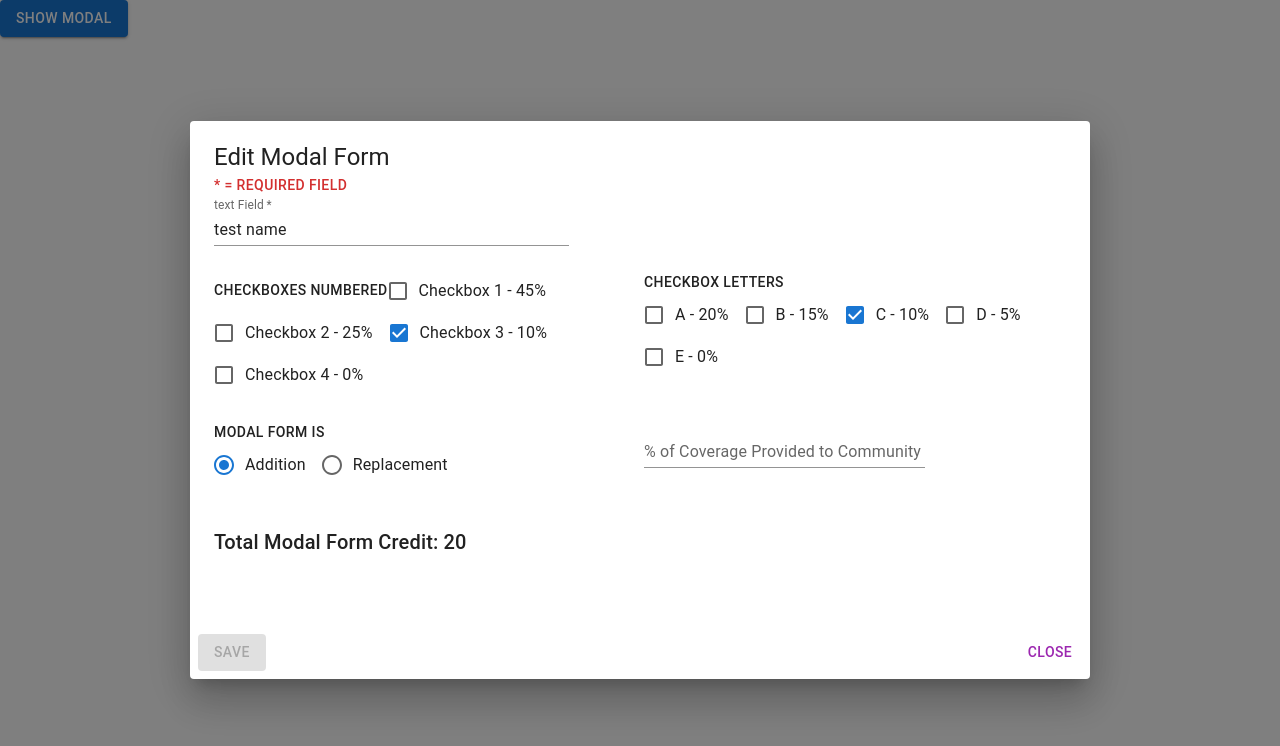
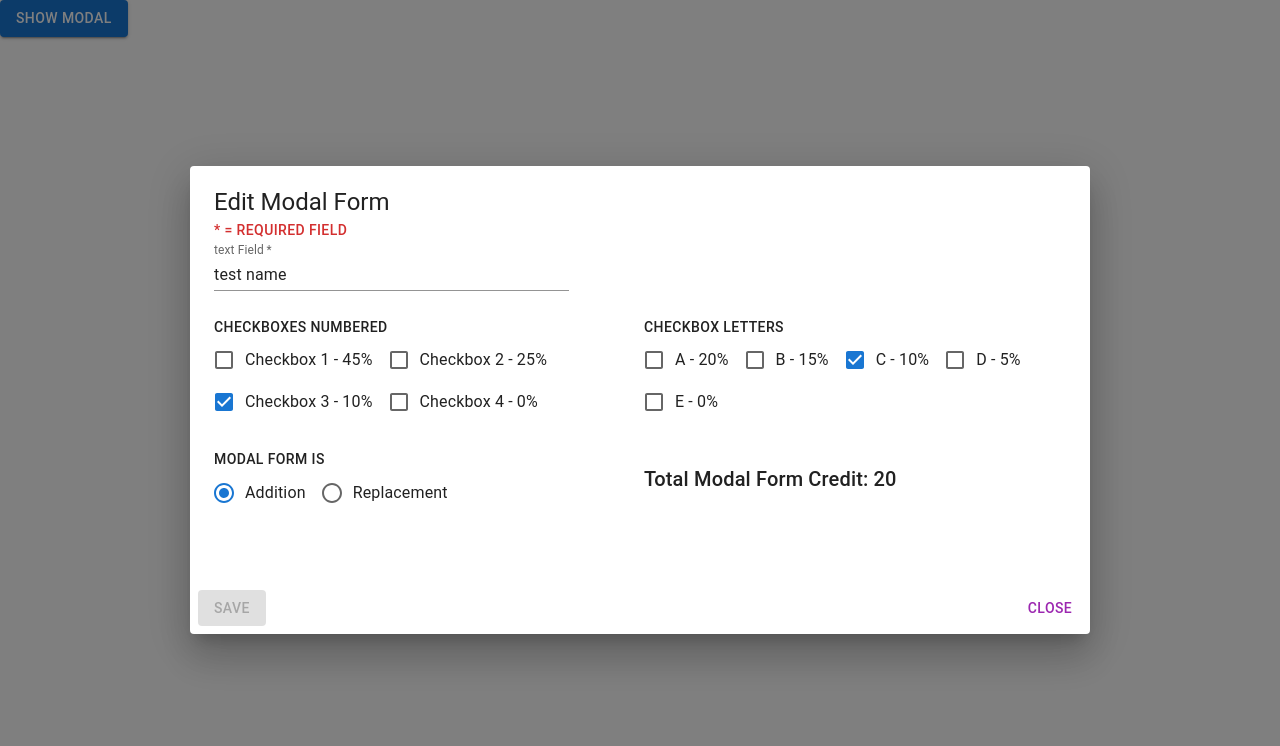
Before and after one commit to domshyra/ReactHookFormsBug, a React (Create React App) app in the folder web/: page / in a window 1280 px wide. Both pictures are taken after a click on the button "SHOW MODAL". Shown: the top 746 px of the page. Built offline with nearby package versions, Linux system fonts and the light colour scheme.

Commit message:
minor changes

```diff
--- a/web/src/App.jsx
+++ b/web/src/App.jsx
@@ -35,7 +35,6 @@ function App() {
 			fivePercent: false,
 			zeroPercent: false,
 		},
-		percentCoverageProvided: "",
 		radioButtonIds: "addition",
 		customCredit: 0,
 		id: "00f8602b-0d81-4974-ae44-512a23e2db88",
--- a/web/src/components/ModalForm.jsx
+++ b/web/src/components/ModalForm.jsx
@@ -89,7 +89,6 @@ const ModalForm = ({ onSave, data, setShowModal }) => {
 
 	const recalculateCredit = () => {
 		setShowValidationError(false);
-		debugger;
 		const credit = calculateCredit(methods.getValues());
 		if (credit > 100) {
 			setShowValidationError(true);
@@ -126,7 +125,9 @@ const ModalForm = ({ onSave, data, setShowModal }) => {
 						/>
 					</Grid>
 					<Grid item xs={6} pb={2}>
-						<Typography variant="button">Checkboxes Numbered</Typography>
+						<Grid item xs={12}>
+							<Typography variant="button">Checkboxes Numbered</Typography>
+						</Grid>
 						<FormCheckBoxItem
 							name="checkboxesNumbered.quarterly"
 							label="Checkbox 1 - 45%"
@@ -214,16 +215,6 @@ const ModalForm = ({ onSave, data, setShowModal }) => {
 							</Grid>
 						</Grid>
 					</Grid>
-
-					<Grid item xs={6} pb={2}>
-						<FormTextItem
-							gridColumns={8}
-							name="percentCoverageProvided"
-							label="% of Coverage Provided to Community"
-							loaded={loaded}
-							rules={numberFieldRulesWithMax}
-						/>
-					</Grid>
 					<Grid item xs={6} pb={2}>
 						<Typography variant="h6" sx={{ paddingTop: 2 }}>
 							Total Modal Form Credit: {credit}
```
